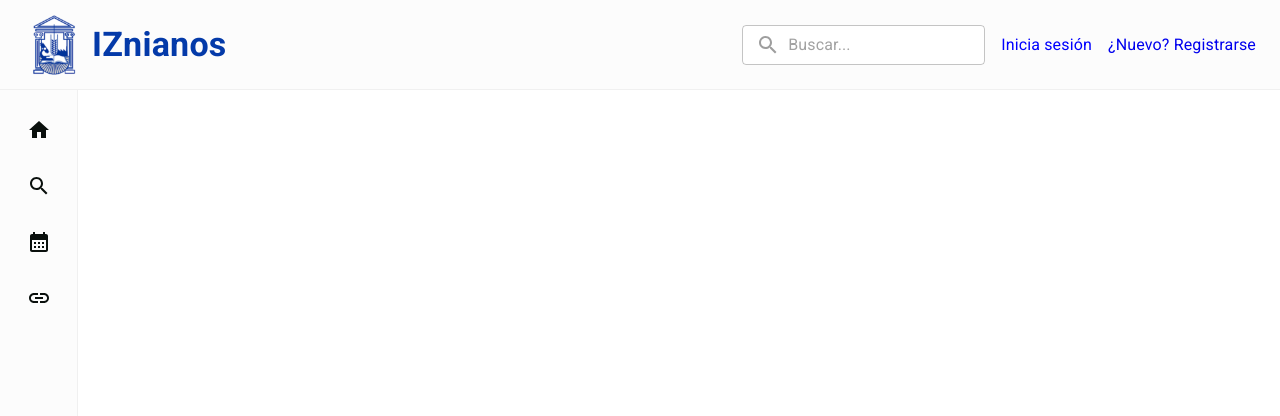
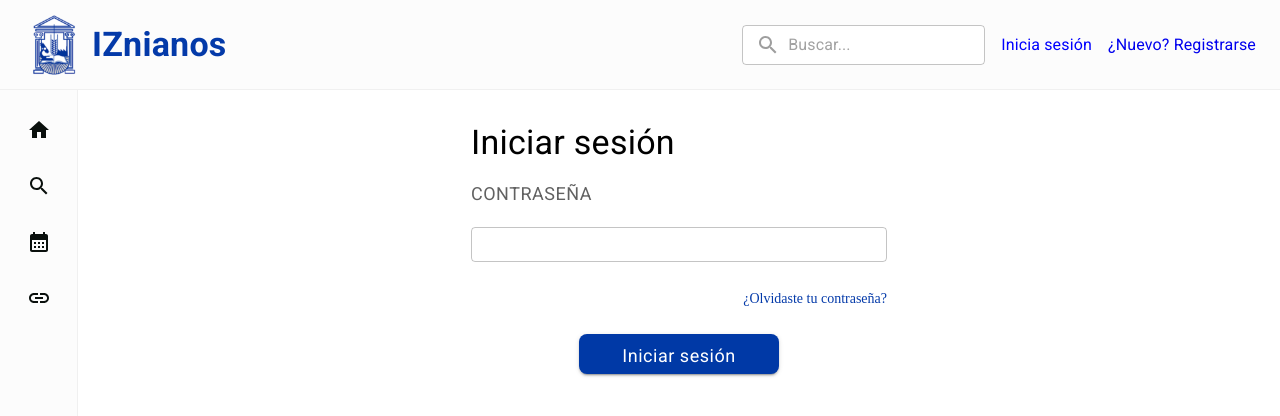
Before and after one commit to 1nazareno1/Front-ALG-3, a React (Vite) app: page /login in a window 1280 px wide. Shown: the top 416 px of the page. Built offline with nearby package versions, Linux system fonts and the light colour scheme.

Commit message:
loginPage

```diff
--- a/src/App.jsx
+++ b/src/App.jsx
@@ -10,6 +10,7 @@ import { SearchPage } from "./pages/search/SearchPage";
 import { theme } from "./theme/Theme";
 import { ThemeProvider } from "@mui/material";
 import { Toaster } from "sonner";
+import { LoginPage } from './pages/inicio/inicioPage';
 
 //* Este archivo contiene toda la aplicación
 function App() {
@@ -25,6 +26,7 @@ function App() {
                 <Route path="/registro" element={<RegisterPage />} />
                 <Route path="/post/:id" element={<ForumPostPage />} />
                 <Route path="/search" element={<SearchPage />} />
+                <Route path="/login" element={<LoginPage />} />
               </Routes>
             </Interface>
           </ThemeProvider>
--- /dev/null
+++ b/src/pages/inicio/inicioPage.jsx
@@ -0,0 +1,89 @@
+import {
+  Box,
+  TextField,
+  Typography,
+  Button,
+  Link,
+} from "@mui/material";
+import { useWindowSize } from "../../hooks/useWindowSize";
+
+export const LoginPage = () => {
+  const { isLg, downMd } = useWindowSize();
+
+  return (
+    <Box
+      sx={{
+        maxWidth: 480,
+        py: 2,
+        px: 4,
+        mx: "auto",
+        mt: isLg ? 8 : 2,
+      }}
+    >
+      <Box
+        sx={{
+          display: "flex",
+          justifyContent: "space-between",
+          alignItems: "center",
+          mb: 2,
+        }}
+      >
+        <Typography variant={downMd ? "h5" : "h4"} sx={{ fontWeight: 400 }}>
+          Iniciar sesión
+        </Typography>
+      </Box>
+      <Box
+        display={"flex"}
+        flexDirection={"column"}
+        width={"100%"}
+        gap={2}
+        mb={2}
+      >
+        <Typography
+          sx={{
+            fontWeight: 400,
+            fontSize: 18,
+            color: "grey.700",
+            letterSpacing: 0.5,
+            mb: 0.5,
+          }}
+        >
+          CONTRASEÑA
+        </Typography>
+        <TextField
+          type="password"
+          variant="outlined"
+          fullWidth
+          sx={{ mb: 1 }}
+          InputProps={{ sx: { height: 35, fontSize: 15 } }}
+        />
+        <Box textAlign="right" mb={1}>
+          <Link href="#" underline="hover" sx={{ fontSize: 14 }}>
+            ¿Olvidaste tu contraseña?
+          </Link>
+        </Box>
+      </Box>
+      <Button
+        variant="contained"
+        sx={{
+          bgcolor: "#0039A6",
+          mx: "auto",
+          display: "block",
+          borderRadius: 2,
+          height: 40,
+          width: 200,
+          mb: 1,
+          mt: 1,
+          fontWeight: 400,
+          fontSize: 18,
+          textTransform: "none",
+          "&:hover": {
+            bgcolor: "#002f86",
+          },
+        }}
+      >
+        Iniciar sesión
+      </Button>
+    </Box>
+  );
+};
```
